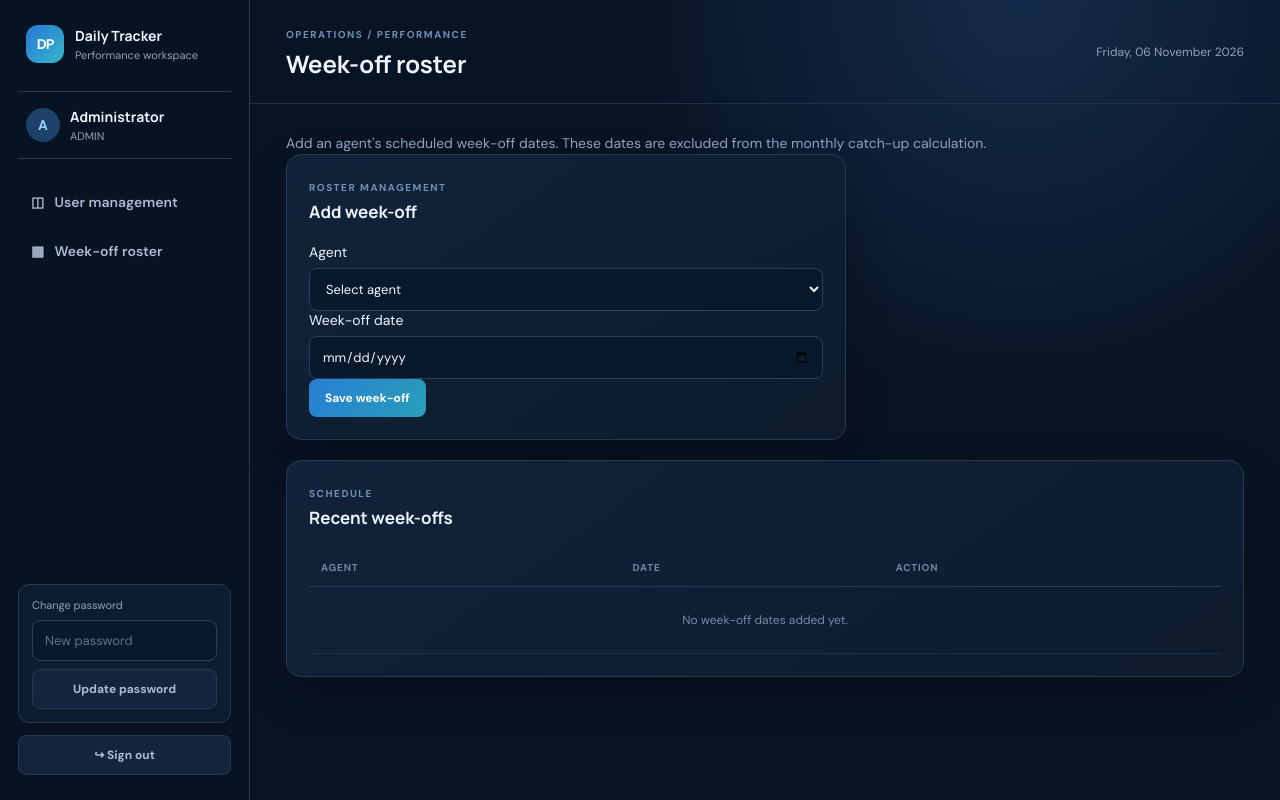
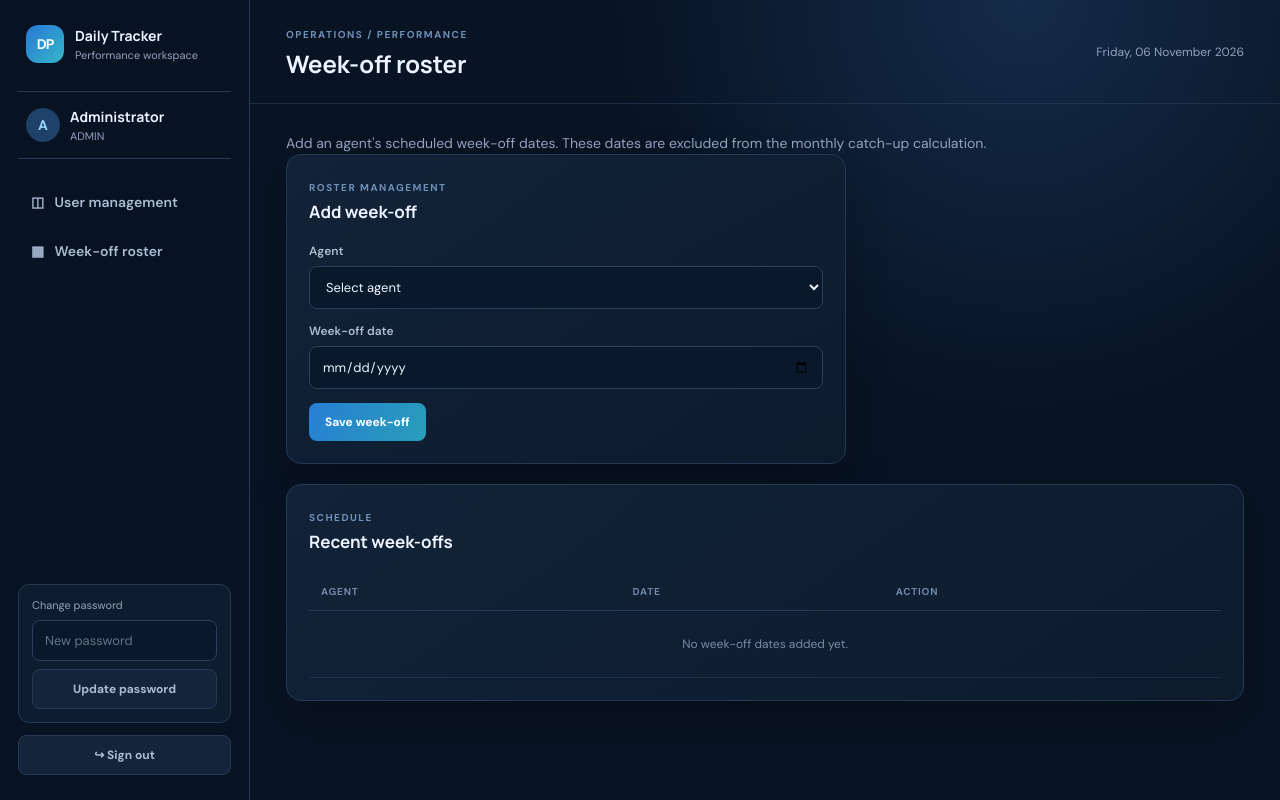
Before and after one commit to Srikanth-ops-code/agent-performance-tracking, a Flask app: page /admin/roster in a window 1280 px wide. Run offline with Flask 3, Linux system fonts and the light colour scheme; a user stored in the database is signed in; data comes from the database, SQL or seed files in the repository; data that the repository does not hold is empty; some libraries are stand-ins or nearby versions.

Commit message:
Fix admin roster form styling class

```diff
--- a/templates/admin_roster.html
+++ b/templates/admin_roster.html
@@ -5,7 +5,7 @@
 <p class="muted">Add an agent's scheduled week-off dates. These dates are excluded from the monthly catch-up calculation.</p>
 <div class="panel narrow">
   <div class="panel-head"><div><span class="eyebrow">ROSTER MANAGEMENT</span><h2>Add week-off</h2></div></div>
-  <form method="post" class="Aorm-grid">
+  <form method="post" class="form-grid">
     <label class="span-two">Agent<select name="agent_id" required><option value="">Select agent</option>{% for a in agents %}<option value="{{ a.id }}">{{ a.full_name }}</option>{% endfor %}</select></label>
     <label class="span-two">Week-off date<input type="date" name="off_date" required></label>
     <div class="span-two"><button class="button">Save week-off</button></div>
```
